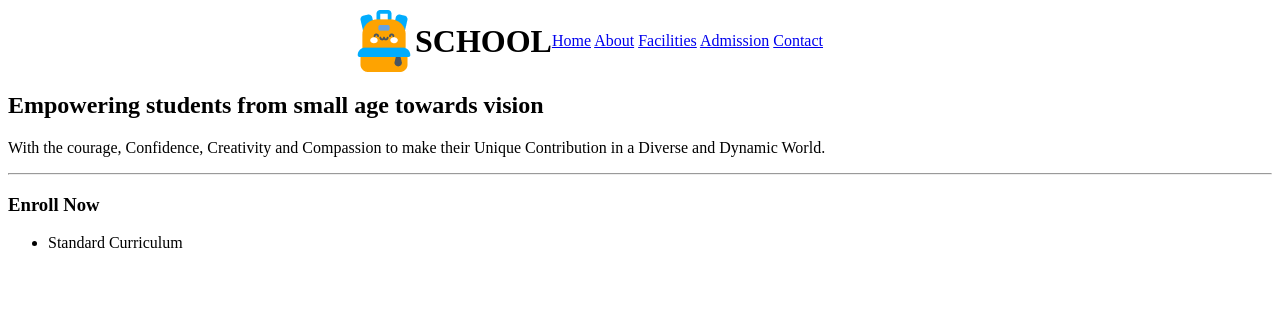
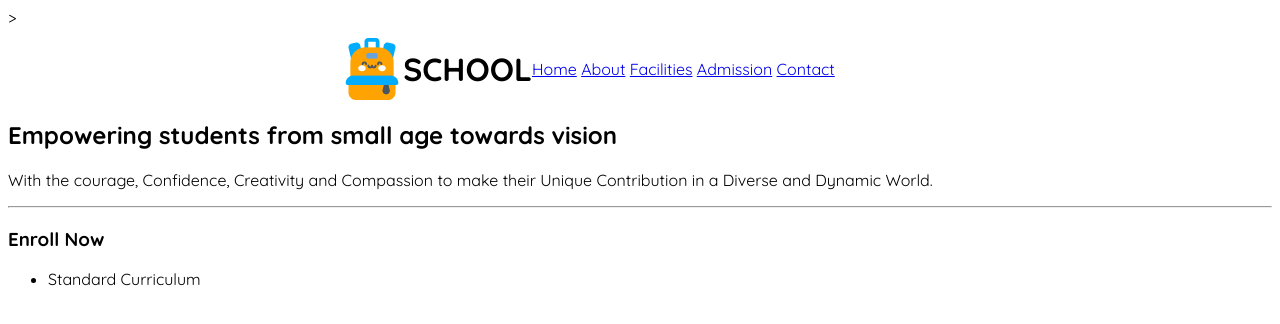
Before and after one commit to onu-15/Assignment-2-main, a plain HTML site: page index.html in a window 1280 px wide. Drawn offline with Linux system fonts and the light colour scheme.

Commit message:
added font

```diff
--- a/index.html
+++ b/index.html
@@ -6,7 +6,9 @@
     <title>School Website</title>
     <link rel="stylesheet" href="styles.css">
 </head>
-<body>
+<body class="quicksand-font">
+
+    >
 
 
    <header class="nav-container">
@@ -15,7 +17,7 @@
         <h1>SCHOOL</h1>
 
 
-    <nav>
+    <nav class="navbar">
         <a href="#">Home</a>
         <a href="#">About</a>
         <a href="#">Facilities</a>
--- a/styles.css
+++ b/styles.css
@@ -1,3 +1,13 @@
+@import url('https://fonts.googleapis.com/css2?family=Quicksand:wght@300..700&display=swap');
+
+
+.quicksand-font {
+  font-family: "Quicksand", sans-serif;
+  font-optical-sizing: auto;
+  font-weight: 400;
+  font-style: normal;
+}
+
 .nav-container{
     /* Frame 38 */
 position: static;
```
